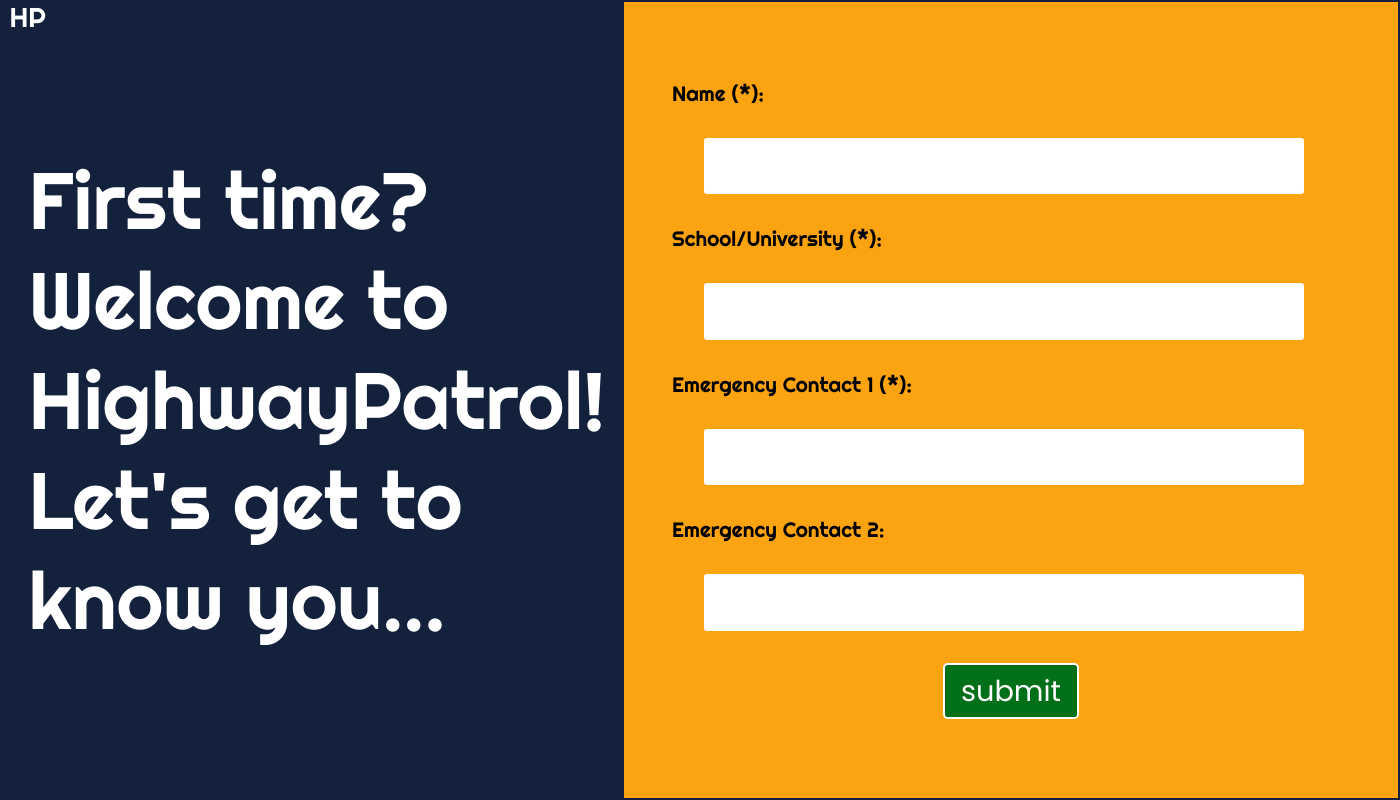
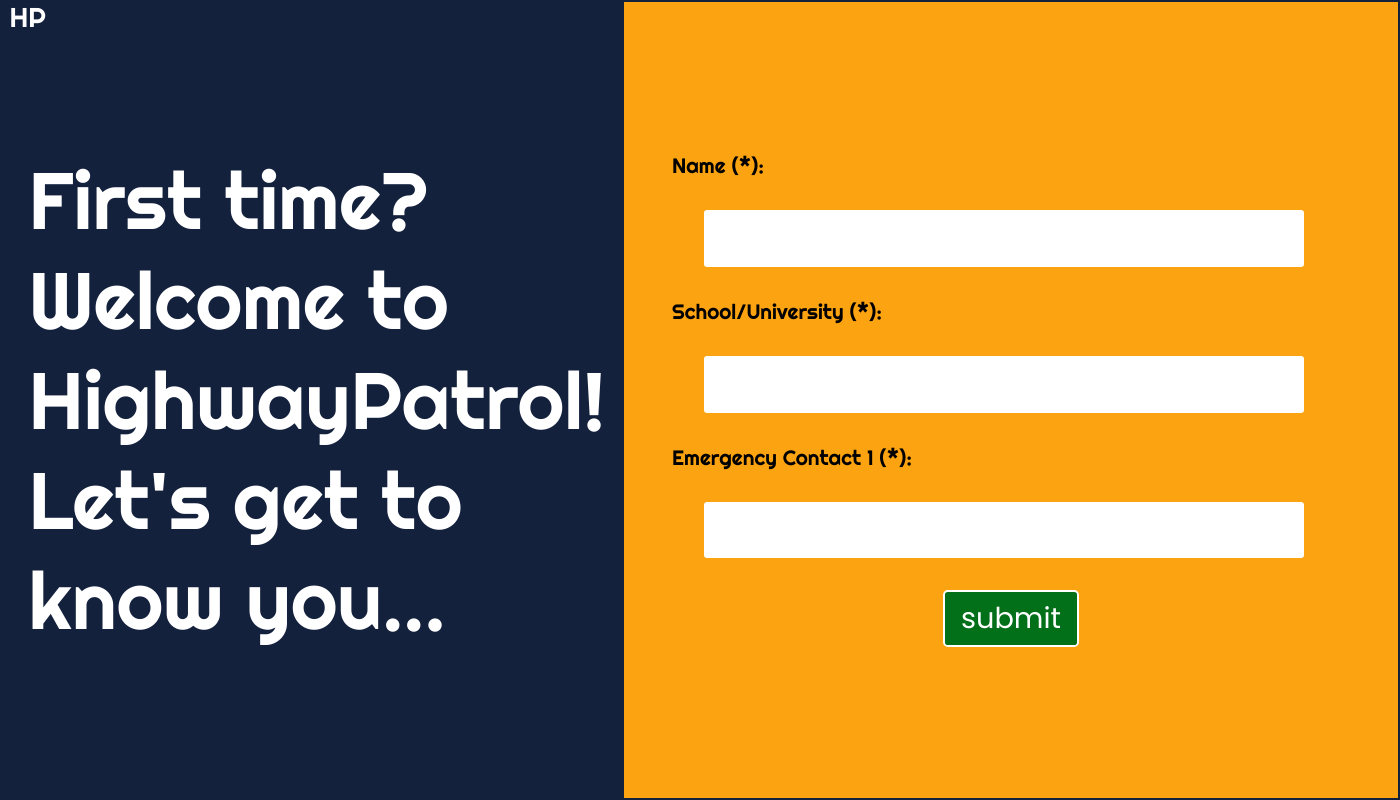
Before and after one commit to PatKuz/BostonHacks22, a Flask app: page /register in a window 1400 px wide. Run offline with Flask 2, Linux system fonts and the light colour scheme; the visitor is signed in with stand-in values (Sample User, id 1); parts of the project's set-up code (start-up, migrations or seed data) failed here and were passed over; some libraries are stand-ins or nearby versions.

Commit message:
remove extra field

```diff
--- a/templates/register.html
+++ b/templates/register.html
@@ -46,11 +46,6 @@
                             class="register-input" required />
                     </div>
 
-                    <div style="text-align:left;color:#000000;">
-                        Emergency Contact 2:&nbsp;&nbsp;&nbsp;&nbsp;&nbsp;
-                        <input id="contact2" type="tel" name="contact2" style="display: inline-block"
-                            class="register-input" />
-                    </div>
 
 
                     <div style="text-align:center;">
```
